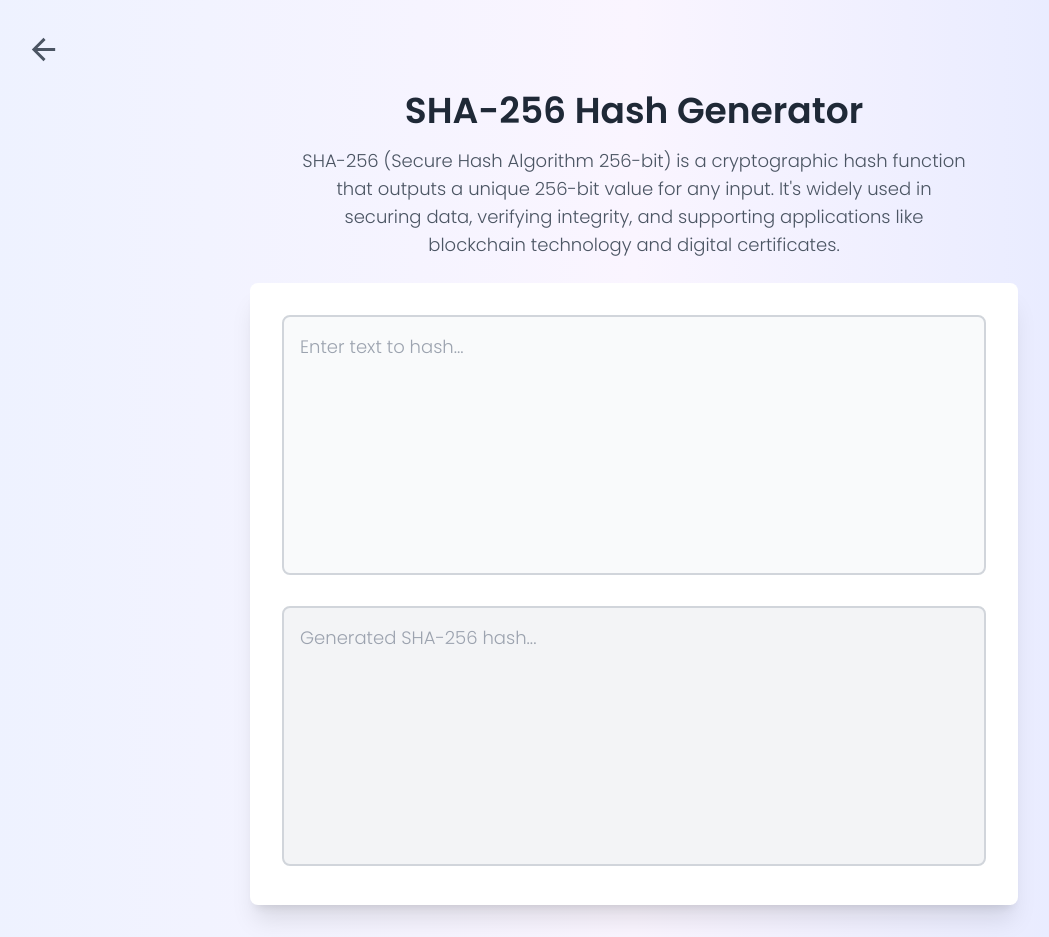
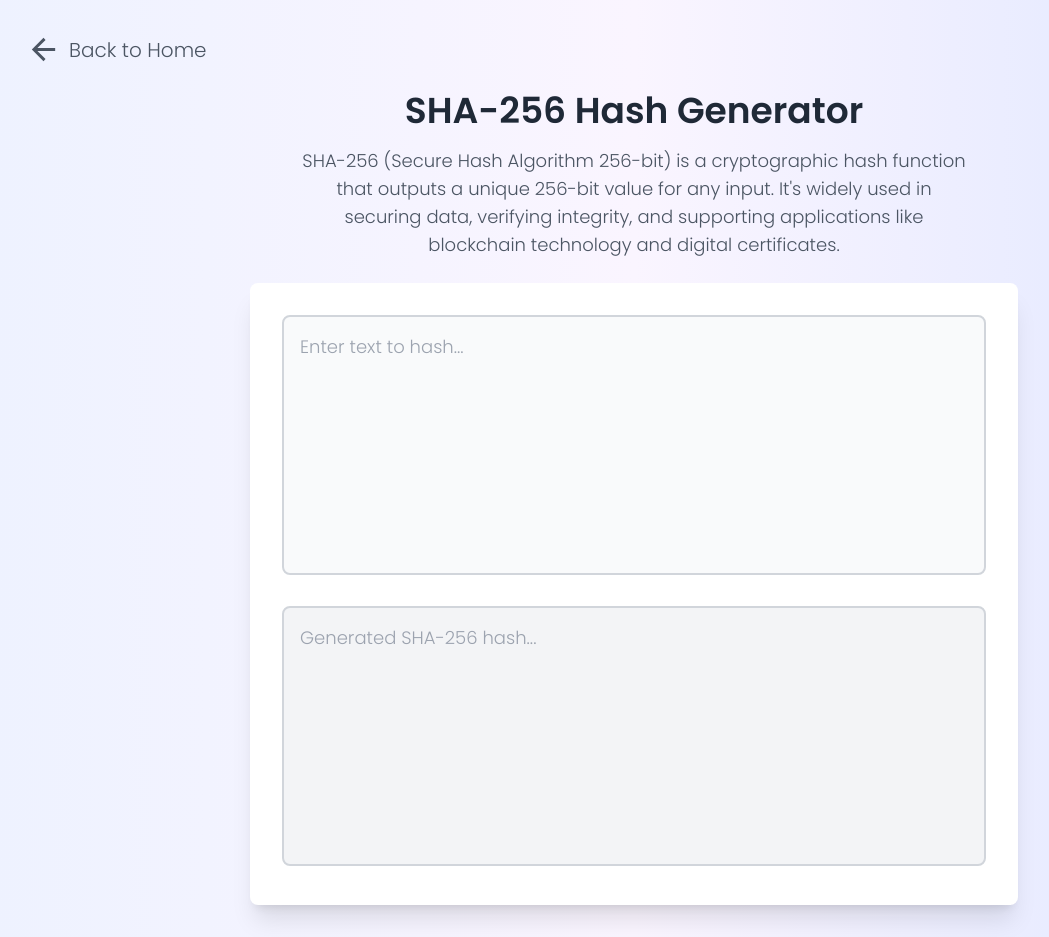
Before and after one commit to harikiran713/crypto, a React (Create React App) app: page / in a window 1280 px wide. Both pictures are taken after a click on the element 992 px from the left and 397 px from the top of the page. Shown: the whole page, without its empty margins (6-1055 px from the left). Built offline with nearby package versions, Linux system fonts and the light colour scheme.

Commit message:
small changes in ui

```diff
--- a/src/components/sha256.js
+++ b/src/components/sha256.js
@@ -1,6 +1,6 @@
 import React, { useState } from "react";
 import ArrowBackIcon from "@mui/icons-material/ArrowBack";
-import Home from "./home";
+import Home from "./home"; // Assuming Home component exists in the same directory
 
 function Sha256() {
   const [redirectToHome, setRedirectToHome] = useState(false);
@@ -41,11 +41,13 @@ function Sha256() {
   return (
     <div className="min-h-screen bg-gradient-to-r from-indigo-50 via-purple-50 to-indigo-100 p-8 flex flex-col items-center justify-center">
 
+
       <div
         onClick={goBack}
-        className="self-start mb-6 text-gray-600 hover:text-gray-800 cursor-pointer transition duration-200 ease-in-out"
+        className="self-start mb-6 text-gray-600 hover:text-gray-800 cursor-pointer transition duration-200 ease-in-out flex items-center space-x-2"
       >
         <ArrowBackIcon fontSize="large" />
+        <span className="text-xl">Back to Home</span>
       </div>
 
 
```
